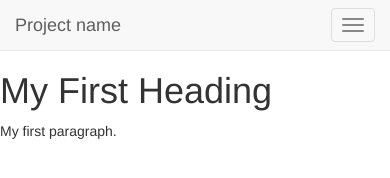
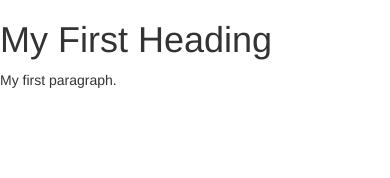
Before and after one commit to akostrick/life-is-strange, a plain HTML site: page index.html in a window 390 px wide. Drawn offline with nearby package versions, Linux system fonts and the light colour scheme.

Commit message:
Update index.html

```diff
--- a/index.html
+++ b/index.html
@@ -10,17 +10,7 @@
 <body>
   <header>
   <!-- Static navbar -->
-    <nav class="navbar navbar-default navbar-static-top">
-      <div class="container">
-        <div class="navbar-header">
-          <button type="button" class="navbar-toggle collapsed" data-toggle="collapse" data-target="#navbar" aria-expanded="false" aria-controls="navbar">
-            <span class="sr-only">Toggle navigation</span>
-            <span class="icon-bar"></span>
-            <span class="icon-bar"></span>
-            <span class="icon-bar"></span>
-          </button>
-          <a class="navbar-brand" href="#">Project name</a>
-        </div>
+
         <div id="navbar" class="navbar-collapse collapse">
           <ul class="nav navbar-nav">
             <li class="active"><a href="#">Home</a></li>
```
